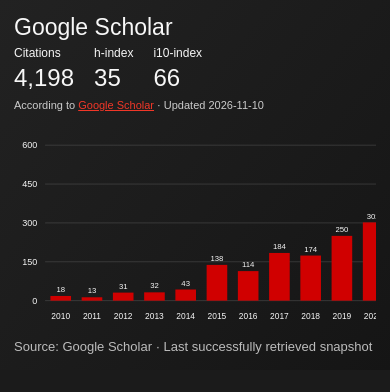
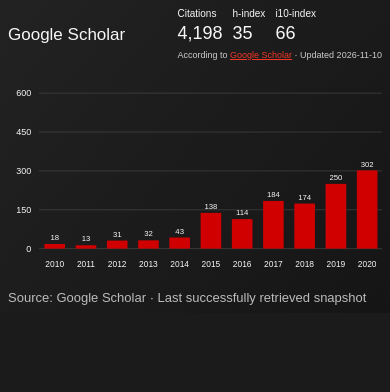
Before and after one commit to vdo6/google-scholar-widget, a plain HTML site: page index.html in a window 390 px wide. Drawn offline with Linux system fonts and the light colour scheme.

Commit message:
Refactor styles for compact Google Scholar header

```diff
--- a/index.html
+++ b/index.html
@@ -5,50 +5,52 @@
 
 /* Compact Google Scholar header */
 
-/* Compact horizontal layout */
+/* Horizontal compact Google Scholar header */
 
 .scholar {
   display: grid;
-  grid-template-columns: 1fr auto;
-  column-gap: 20px;
+  grid-template-columns: minmax(125px, 1fr) auto;
+  column-gap: 16px;
   row-gap: 4px;
-  align-items: start;
+  align-items: center;
   padding: 10px 14px 16px;
 }
 
 .scholar h2 {
   grid-column: 1;
   grid-row: 1 / 3;
-  font-size: 23px;
-  line-height: 1.2;
-  margin: 4px 0 0;
+  font-size: 21px;
+  line-height: 1.15;
+  margin: 0;
+  white-space: nowrap;
 }
 
 .scholar .metrics {
   grid-column: 2;
   grid-row: 1;
   display: flex;
-  gap: 22px;
+  gap: 16px;
   margin: 0;
 }
 
 .scholar .metric-label {
-  font-size: 12px;
-  line-height: 1.2;
+  font-size: 11px;
+  line-height: 1.1;
   margin-bottom: 5px;
 }
 
 .scholar .metric-value {
-  font-size: 24px;
+  font-size: 21px;
   line-height: 1.1;
+  font-weight: 400;
 }
 
 .scholar .source {
   grid-column: 2;
   grid-row: 2;
-  font-size: 11px;
-  line-height: 1.2;
-  margin: 4px 0 0;
+  font-size: 10px;
+  line-height: 1.3;
+  margin: 2px 0 0;
 }
 
 .scholar .scroll,
@@ -61,24 +63,36 @@
 }
 
 .scholar .note {
-  margin-top: 6px;
+  margin-top: 8px;
 }
 
-/* Small screens */
+/* Preserve horizontal layout in narrow iframes */
+
 @media (max-width: 600px) {
   .scholar {
-    grid-template-columns: 1fr;
+    grid-template-columns: minmax(110px, 1fr) auto;
+    column-gap: 10px;
+    padding: 8px;
   }
 
-  .scholar h2,
-  .scholar .metrics,
-  .scholar .source {
-    grid-column: 1;
-    grid-row: auto;
+  .scholar h2 {
+    font-size: 17px;
   }
 
   .scholar .metrics {
-    gap: 20px;
+    gap: 10px;
+  }
+
+  .scholar .metric-label {
+    font-size: 10px;
+  }
+
+  .scholar .metric-value {
+    font-size: 18px;
+  }
+
+  .scholar .source {
+    font-size: 9px;
   }
 }
 
```
